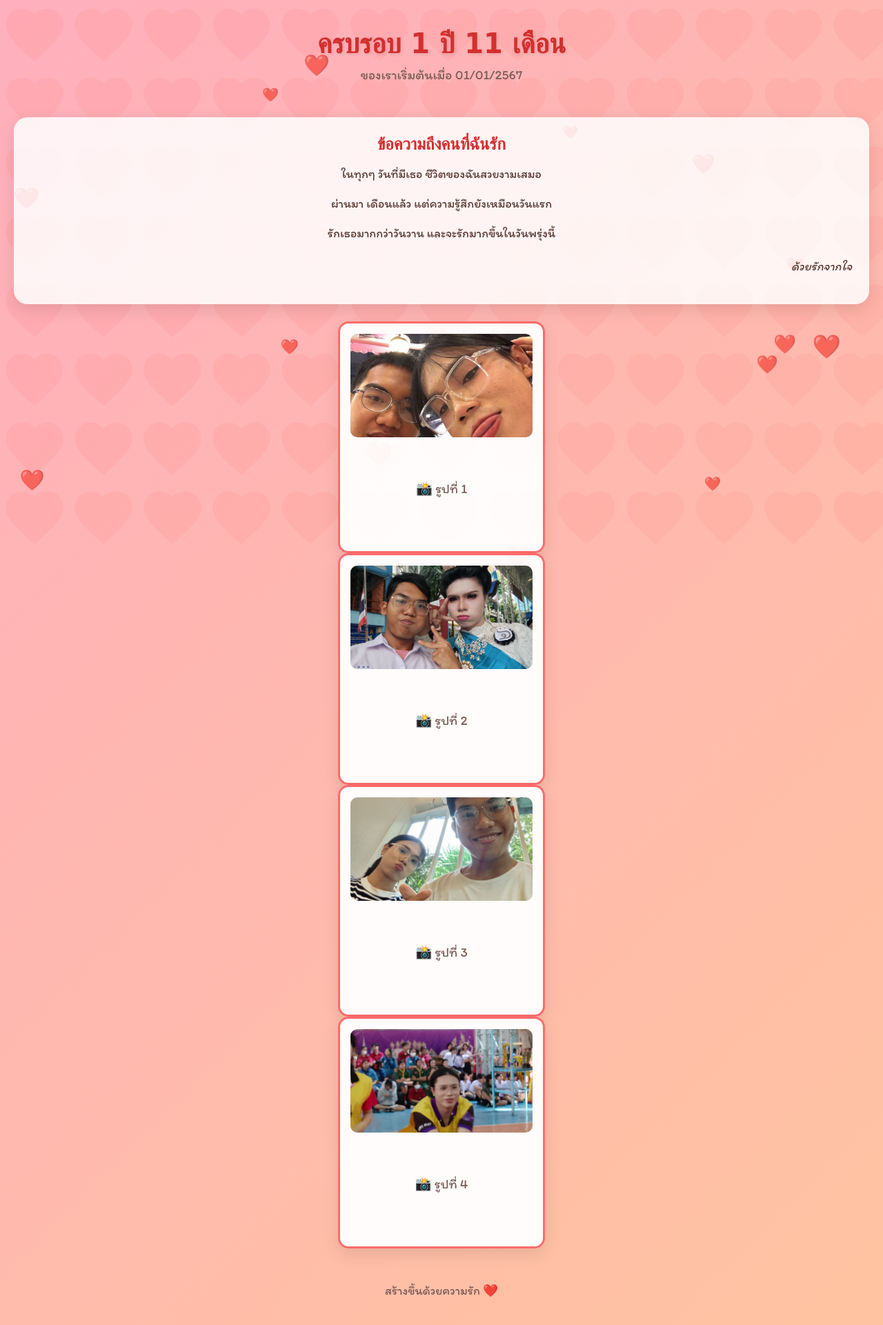
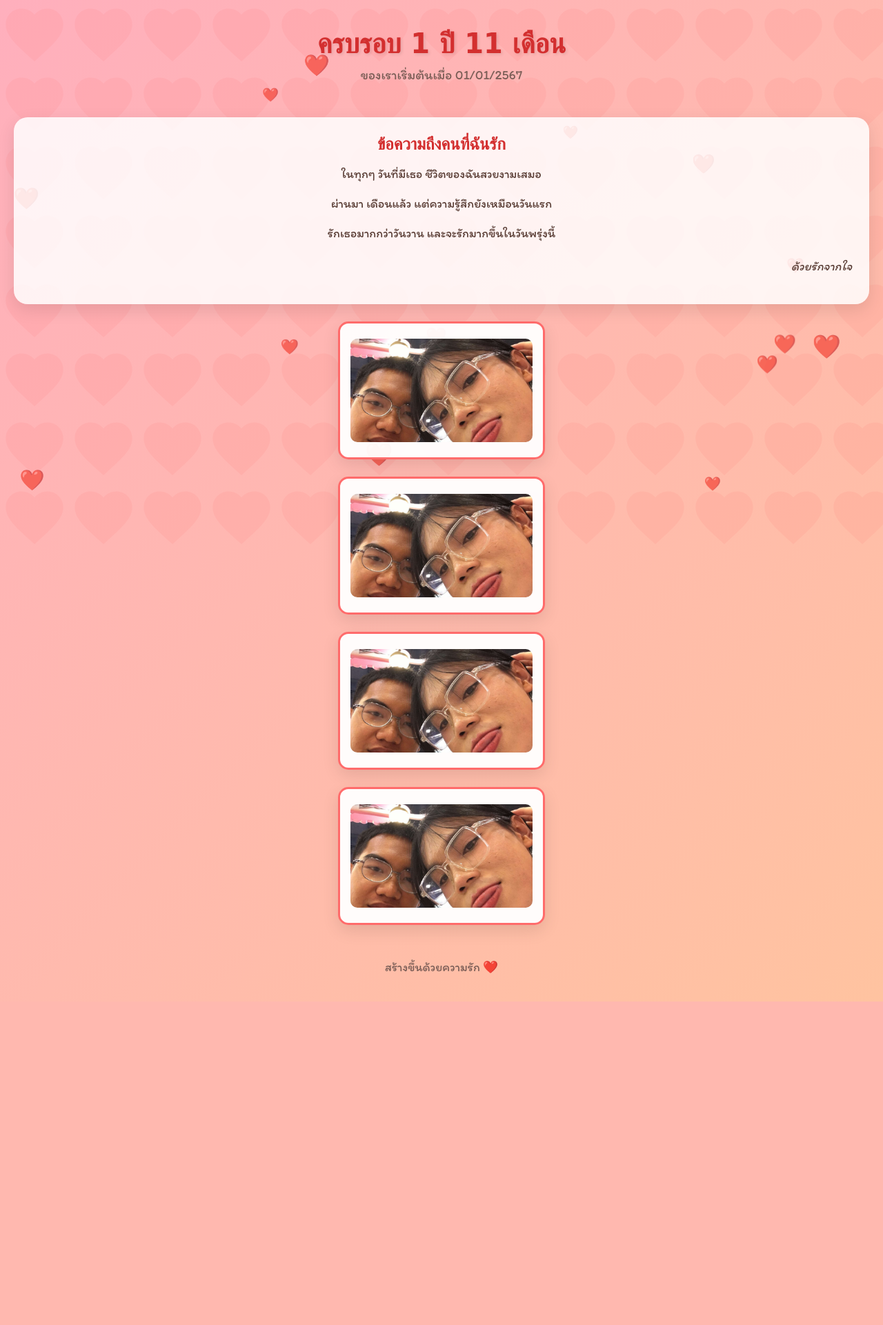
Before and after one commit to gop123654/kimm, a Flask app: page / in a window 1280 px wide. Shown: the whole page at 69% size. After the commit the page ends 1452 px from the top, so only its background shows below. Run offline with Flask 3, Linux system fonts and the light colour scheme; some web fonts are replaced.

Commit message:
Update index.html

```diff
--- a/templates/index.html
+++ b/templates/index.html
@@ -30,37 +30,37 @@
 
             <div class="photo-section">
 
-                <div class="photo-grid">
-                    <!-- แถวที่ 1 -->
-                    <div class="photo-row">
+                 <div class="photos-container">
                     <div class="photo-item">
                         <div class="photo-frame">
-                                <img src="{{ url_for('static', filename='image/kim.jpg') }}" alt="ความทรงจำ 1" onerror="this.style.display='none'; this.nextElementSibling.style.display='block';">
-                                <div class="photo-placeholder">📸 รูปที่ 1</div>
+                            <img src="{{ url_for('static', filename='image/kim.jpg') }}" alt="ความทรงจำ 1" onerror="this.style.display='none'">
+
                         </div>
+
                     </div>
+
                     <div class="photo-item">
                         <div class="photo-frame">
-                                <img src="{{ url_for('static', filename='image/kim2.jpg') }}" alt="ความทรงจำ 2" onerror="this.style.display='none'; this.nextElementSibling.style.display='block';">
-                                <div class="photo-placeholder">📸 รูปที่ 2</div>
-                            </div>
-                        </div>
+                            <img src="{{ url_for('static', filename='image/kim.jpg') }}" alt="ความทรงจำ 2" onerror="this.style.display='none'">
+
                         </div>
 
-                    <!-- แถวที่ 2 -->
-                    <div class="photo-row">
+                    </div>
+
                     <div class="photo-item">
                         <div class="photo-frame">
-                                <img src="{{ url_for('static', filename='image/kim3.jpg') }}" alt="ความทรงจำ 3" onerror="this.style.display='none'; this.nextElementSibling.style.display='block';">
-                                <div class="photo-placeholder">📸 รูปที่ 3</div>
+                            <img src="{{ url_for('static', filename='image/kim.jpg') }}" alt="ความทรงจำ 3" onerror="this.style.display='none'">
+
                         </div>
+
                     </div>
+
                     <div class="photo-item">
                         <div class="photo-frame">
-                                <img src="{{ url_for('static', filename='image/kim4.jpg') }}" alt="ความทรงจำ 4" onerror="this.style.display='none'; this.nextElementSibling.style.display='block';">
-                                <div class="photo-placeholder">📸 รูปที่ 4</div>
+                            <img src="{{ url_for('static', filename='image/kim.jpg') }}" alt="ความทรงจำ 4" onerror="this.style.display='none'">
+
                         </div>
-                        </div>
+
                     </div>
                 </div>
             </div>
```
Lines whose indentation alone changed are shown as unchanged.
